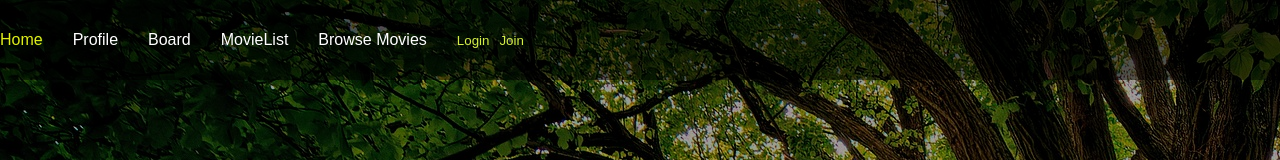
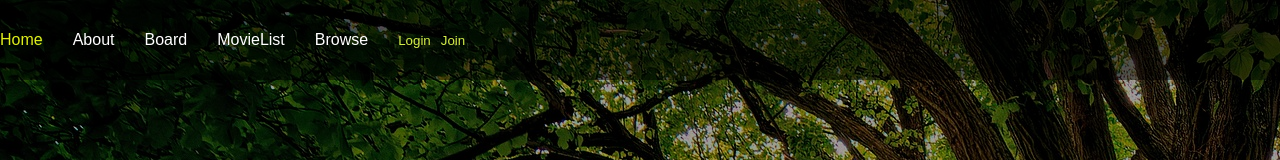
Before and after one commit to yanghj313/react-practice, a React (Create React App) app: page / in a window 1280 px wide. Shown: the top 160 px of the page. Built offline with nearby package versions, Linux system fonts and the light colour scheme; a web font is replaced by a local one.

Commit message:
[update] 메뉴명 변경

```diff
--- a/src/components/Header.js
+++ b/src/components/Header.js
@@ -65,10 +65,10 @@ class Header extends Component {
           {/* 메뉴 항목 */}
           <ul className="menu">
             <li><a href="#this" onClick={this.moveHome}>Home</a></li>
-            <li><a href="#this" onClick={this.moveProfile}>Profile</a></li>
+            <li><a href="#this" onClick={this.moveProfile}>About</a></li>
             <li><a href="#this" onClick={this.moveBoardList}>Board</a></li>
             <li><a href="#this" onClick={this.moveMovieMain}>MovieList</a></li>
-            <li><a href="#this" onClick={() => window.location.href = "/browse-movies"}>Browse Movies</a></li> {/* 영화 탐색 메뉴 추가 */}
+            <li><a href="#this" onClick={() => window.location.href = "/browse-movies"}>Browse</a></li> {/* 영화 탐색 메뉴 추가 */}
           </ul>
 
           {/* 로그인 상태에 따라 다른 버튼을 표시 */}
```
